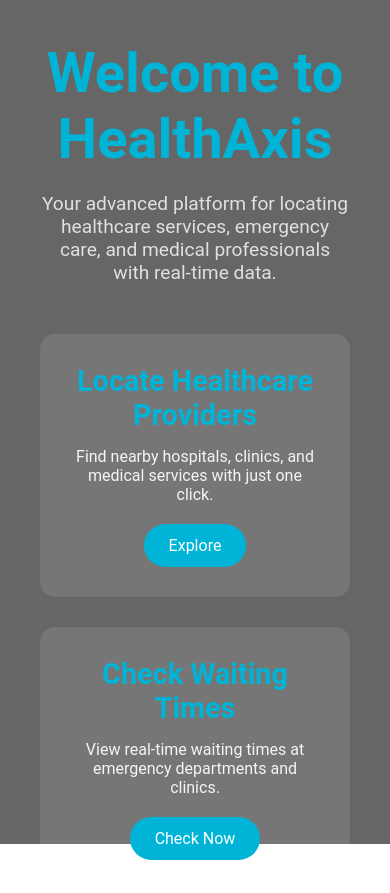
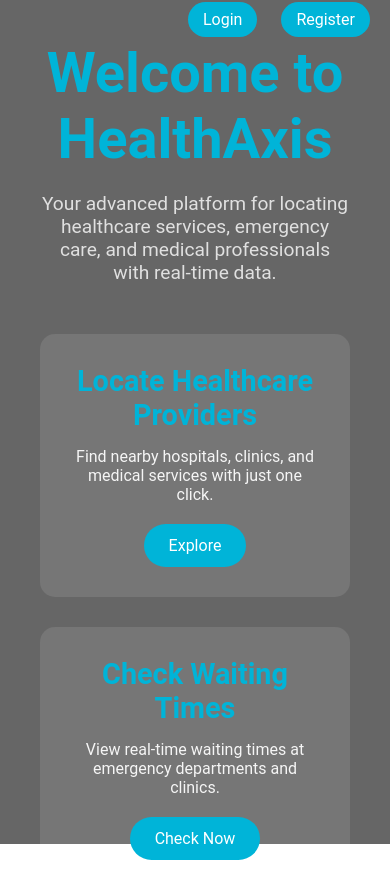
Before and after one commit to orpheusdark/SHCLS, a plain HTML site: page home.html in a window 390 px wide. Shown: the top 893 px of the page. Drawn offline with Linux system fonts and the light colour scheme.

Commit message:
Update home.html

```diff
--- a/home.html
+++ b/home.html
@@ -41,6 +41,27 @@
             max-width: 1200px;
             margin: 0 auto;
             color: #fff;
+        }
+
+        .auth-buttons {
+            position: absolute;
+            top: 20px;
+            right: 40px;
+        }
+
+        .auth-buttons a {
+            margin: 0 10px;
+            padding: 10px 20px;
+            background-color: #00b4d8;
+            color: #fff;
+            border-radius: 20px;
+            text-decoration: none;
+            font-size: 1rem;
+            transition: background-color 0.3s ease;
+        }
+
+        .auth-buttons a:hover {
+            background-color: #0077b6;
         }
 
         h1 {
@@ -113,6 +134,15 @@
             .feature-box {
                 width: 100%;
             }
+
+            .auth-buttons {
+                top: 10px;
+                right: 10px;
+            }
+
+            .auth-buttons a {
+                padding: 8px 15px;
+            }
         }
     </style>
 </head>
@@ -121,6 +151,11 @@
     <div class="overlay"></div>
 
     <div class="container">
+        <div class="auth-buttons">
+            <a href="login.html">Login</a>
+            <a href="registration.html">Register</a>
+        </div>
+
         <h1>Welcome to HealthAxis</h1>
         <p>Your advanced platform for locating healthcare services, emergency care, and medical professionals with real-time data.</p>
 
```
